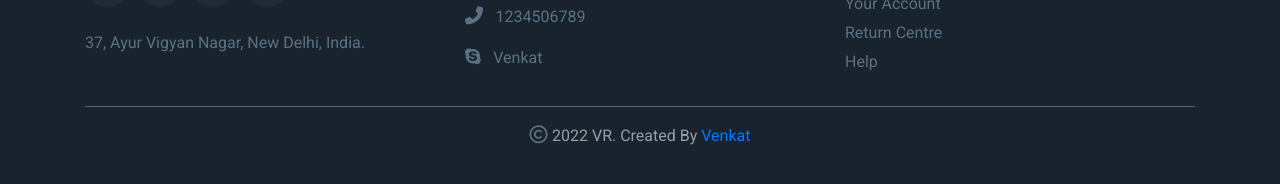
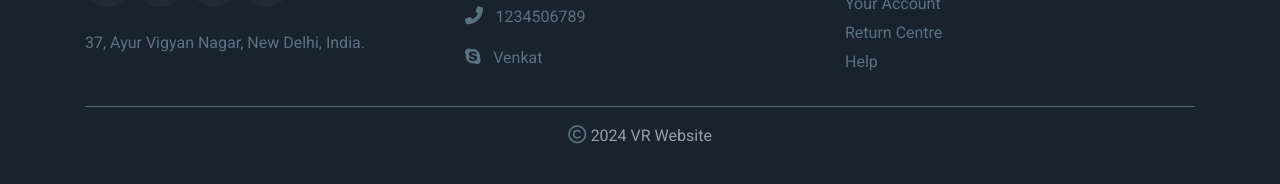
Before and after one commit to RishikeshKA/VR-Website, a plain HTML site: page index.html in a window 1280 px wide. Shown: the part 5293-5477 px from the top of the page. Drawn offline with nearby package versions, Linux system fonts and the light colour scheme; a web font is replaced by a local one.

Commit message:
Update index.html

```diff
--- a/index.html
+++ b/index.html
@@ -352,7 +352,7 @@
                 <hr class="hr-line" />
                 <div class="text-center">
                     <i class="fa fa-copyright icon" aria-hidden="true"></i>
-                    <span class="vr-footer-section-copyright">2022 VR. Created By <a href="https://www.linkedin.com/in/venkatesan-tech/">Venkat</a></span>
+                    <span class="vr-footer-section-copyright">2024 VR Website</span>
                 </div>
             </div>
         </div>
```
